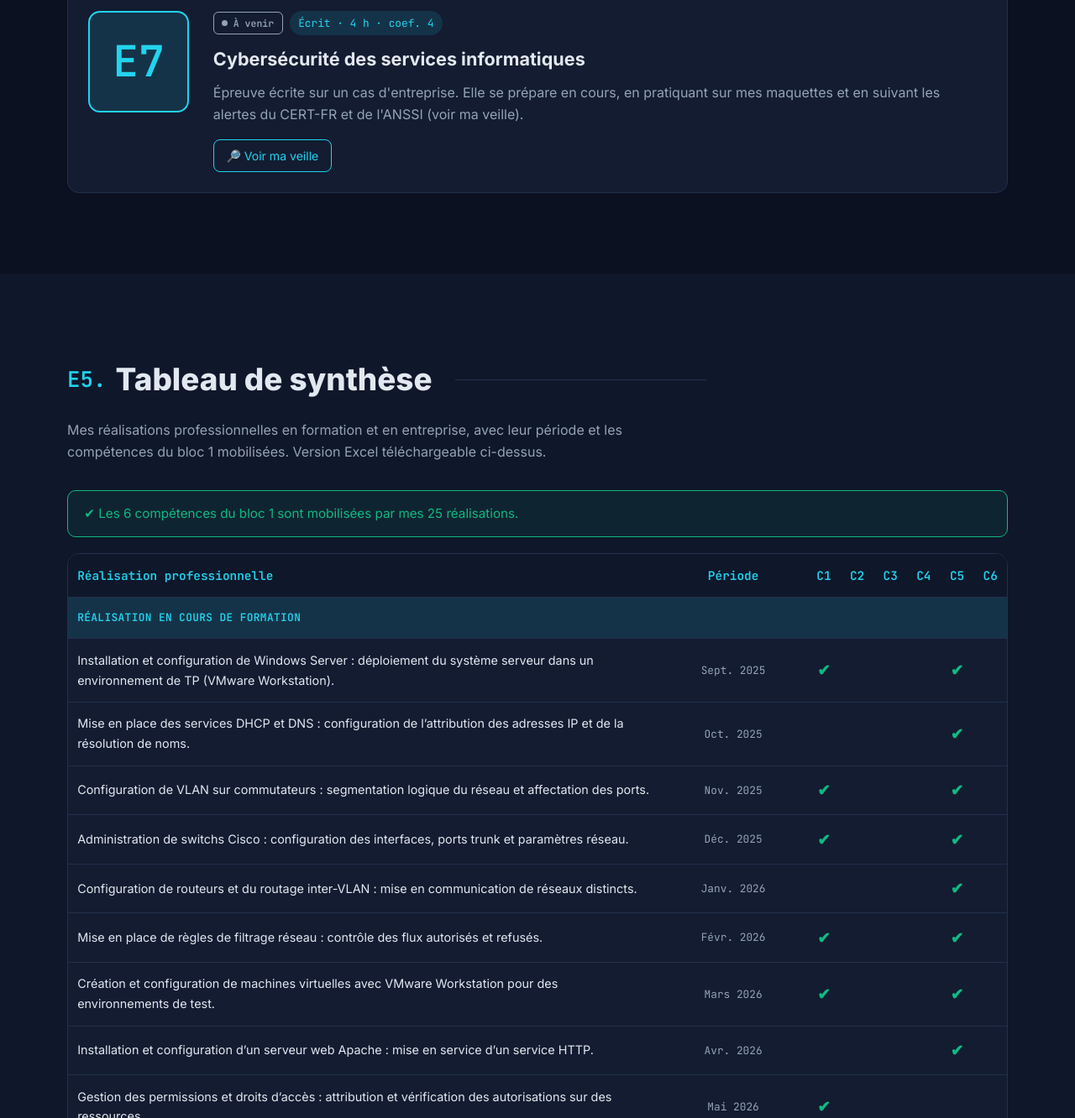
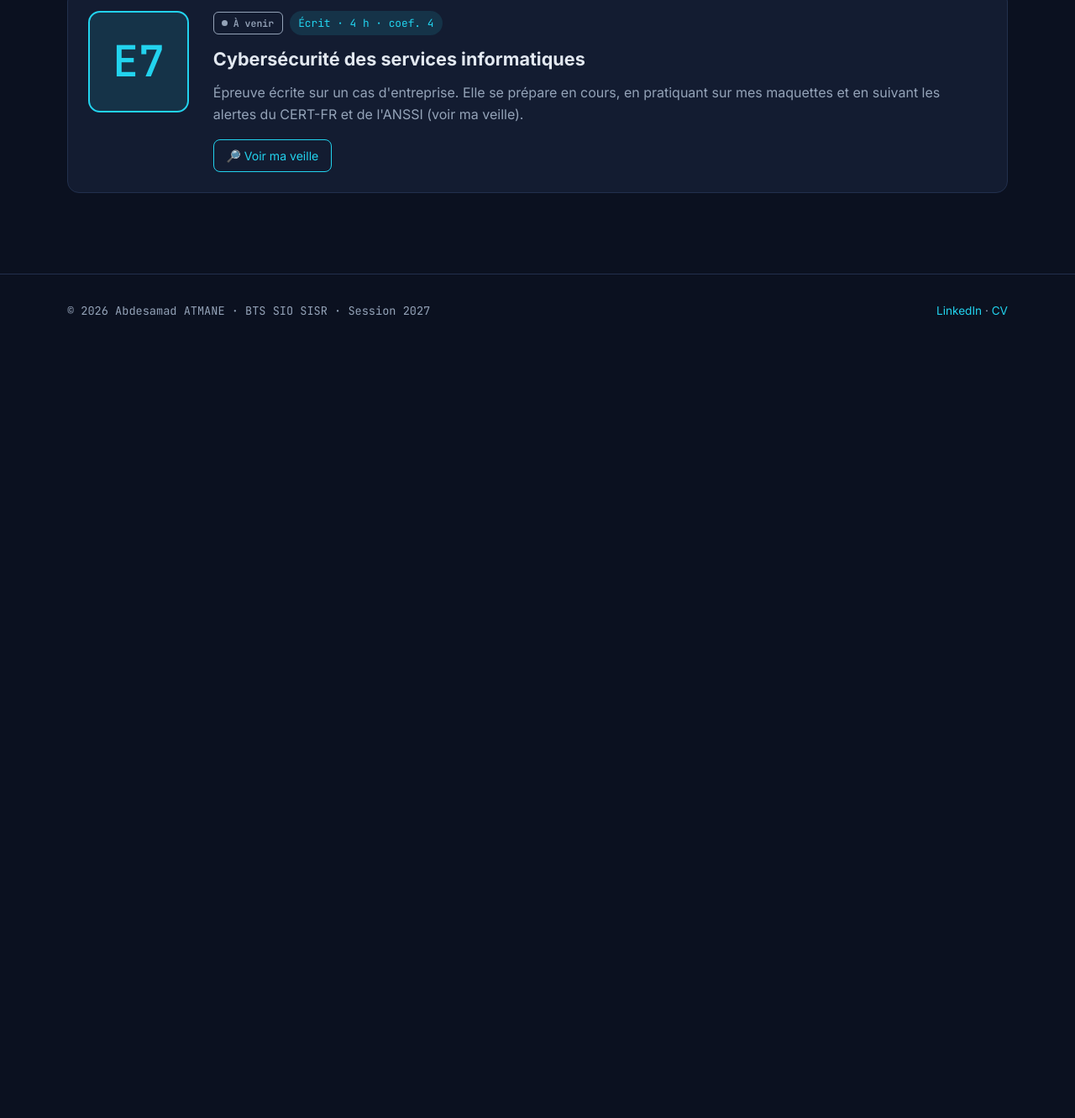
Before and after one commit to abde280/abde280.github.io, a plain HTML site: page epreuves.html in a window 1280 px wide. Shown: the part 945-2277 px from the top of the page at 84% size. After the commit the page ends 1359 px from the top, so only its background shows below. Drawn offline with Linux system fonts and the light colour scheme.

Commit message:
Add files via upload

```diff
--- a/epreuves.html
+++ b/epreuves.html
@@ -26,15 +26,6 @@
     <section class="section section--first">
       <div class="container"><div class="epreuves" id="epreuves-list"></div></div>
     </section>
-    <section class="section section--alt" id="synthese">
-      <div class="container">
-        <h2 class="section__title"><span class="num">E5.</span> Tableau de synthèse</h2>
-        <p class="section__intro">Mes réalisations professionnelles en formation et en entreprise, avec leur période et les compétences du bloc 1 mobilisées. Version Excel téléchargeable ci-dessus.</p>
-        <div class="coverage" id="coverage"></div>
-        <div class="table-wrap"><table class="synth" id="synth-table"></table></div>
-        <div class="synth__legend" id="synth-legend"></div>
-      </div>
-    </section>
   </main>
   <footer class="footer" id="footer"></footer>
 
```
